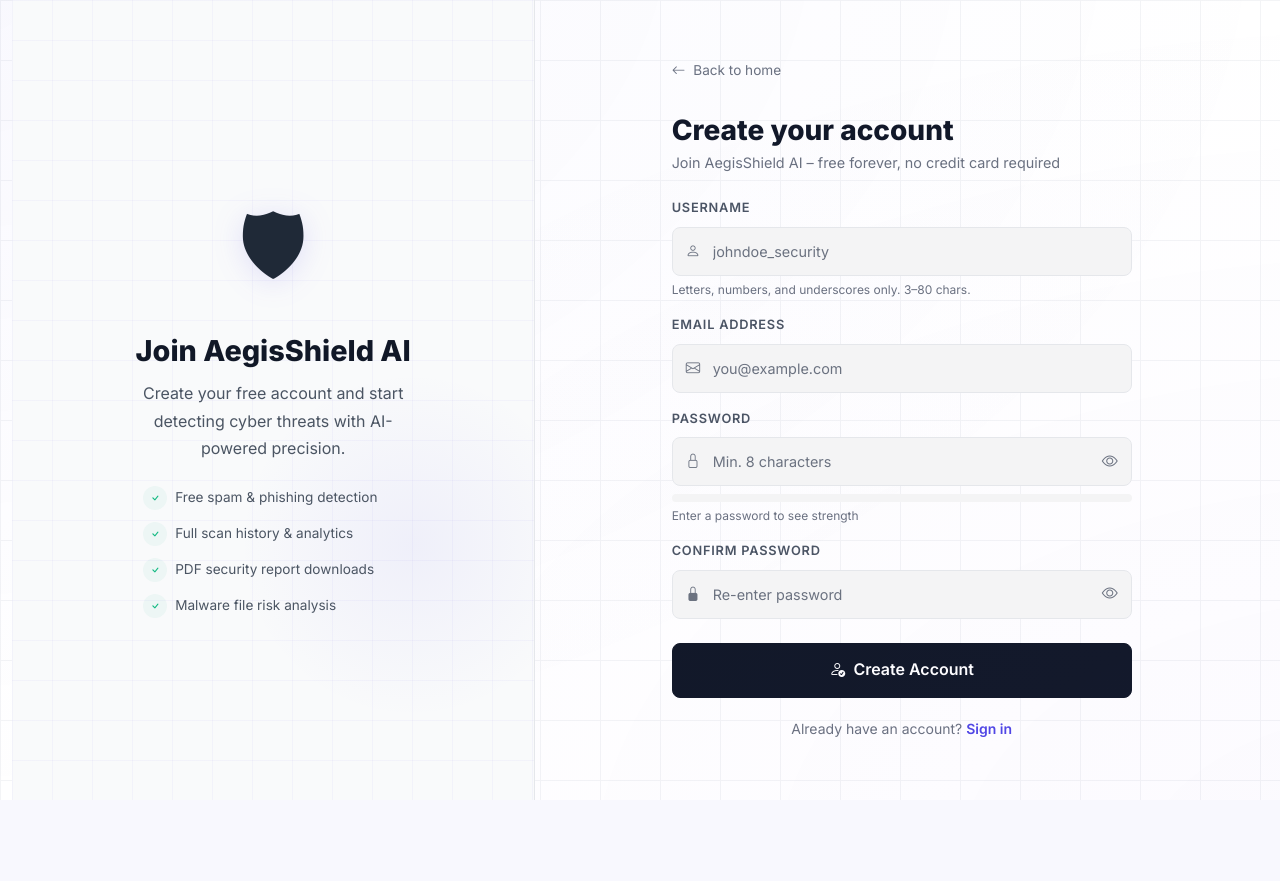
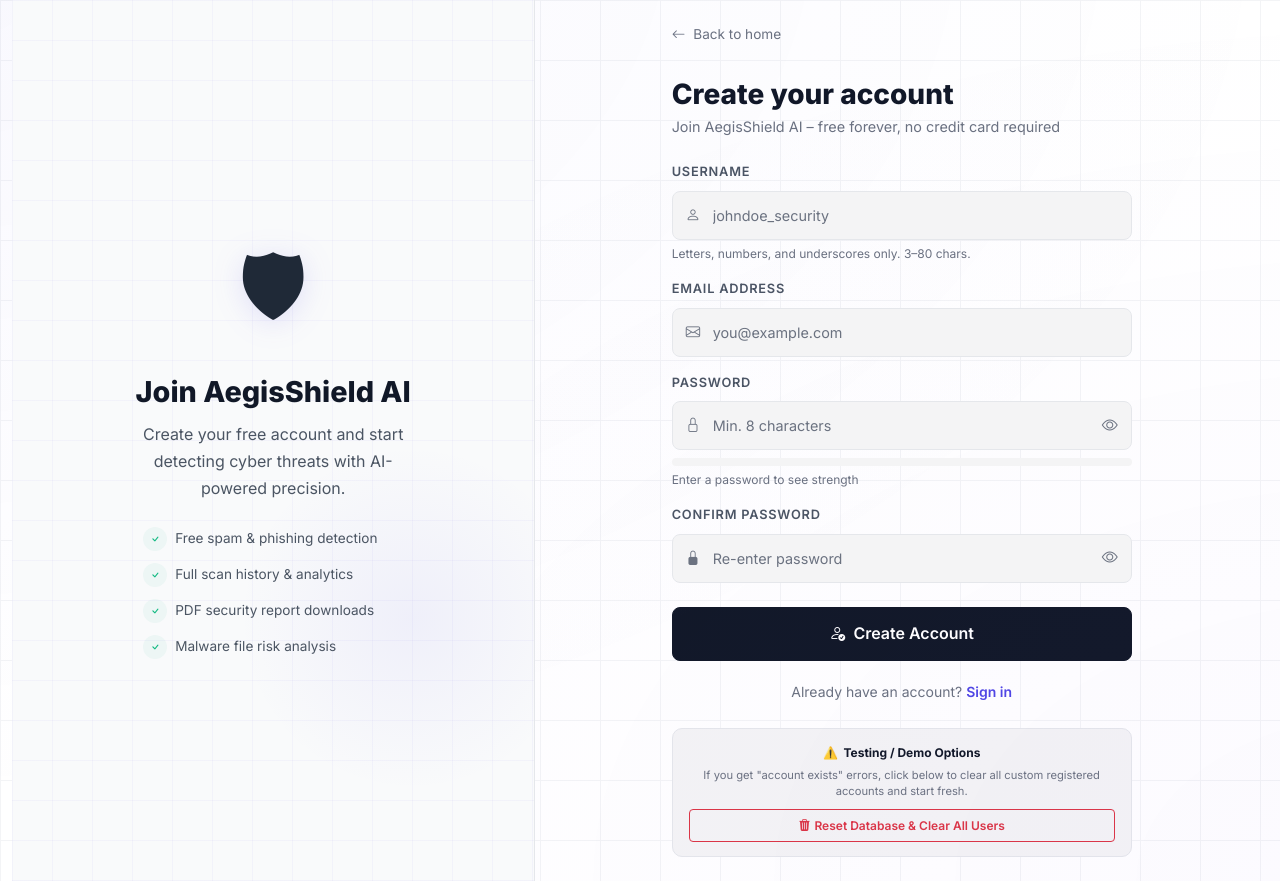
Before and after one commit to 251801390006-blip/aegisshield-ai, a Flask app: page /auth/register in a window 1280 px wide. Before the commit the page ends 800 px from the top, so only its background shows below. Run offline with Flask 3, Linux system fonts and the light colour scheme.

Commit message:
Add convenient database reset buttons to login and register pages

```diff
--- a/templates/auth/login.html
+++ b/templates/auth/login.html
@@ -99,6 +99,11 @@
             Fill Demo Admin
           </button>
         </div>
+        <div style="margin-top:0.75rem;border-top:1px solid var(--border-color);padding-top:0.75rem;text-align:center;">
+          <a href="{{ url_for('auth.emergency_reset', secret='AegisReset2026') }}" class="btn btn-sm btn-outline-danger w-100" style="font-size:0.75rem;padding:0.4rem 0.5rem;font-weight:600;">
+            <i class="bi bi-trash3-fill me-1"></i>Reset Database (Clear Users)
+          </a>
+        </div>
       </div>
     </div>
   </div>
--- a/templates/auth/register.html
+++ b/templates/auth/register.html
@@ -112,6 +112,17 @@
       <div style="text-align:center;margin-top:1.25rem;font-size:0.875rem;color:var(--text-muted);">
         Already have an account? <a href="{{ url_for('auth.login') }}" style="color:var(--neon-blue);font-weight:600;">Sign in</a>
       </div>
+
+      <!-- Demo / Testing DB Reset Helper -->
+      <div style="margin-top:1.5rem;background:var(--bg-tertiary);border:1px solid var(--border-color);border-radius:10px;padding:0.875rem 1rem;text-align:center;">
+        <div style="font-size:0.75rem;font-weight:700;color:var(--text-bright);margin-bottom:0.4rem;display:flex;align-items:center;justify-content:center;gap:0.35rem;">⚠️ <span>Testing / Demo Options</span></div>
+        <p style="font-size:0.7rem;color:var(--text-muted);margin-bottom:0.6rem;line-height:1.4;">
+          If you get "account exists" errors, click below to clear all custom registered accounts and start fresh.
+        </p>
+        <a href="{{ url_for('auth.emergency_reset', secret='AegisReset2026') }}" class="btn btn-sm btn-outline-danger w-100" style="font-size:0.75rem;padding:0.4rem 0.5rem;font-weight:600;">
+          <i class="bi bi-trash3-fill me-1"></i>Reset Database & Clear All Users
+        </a>
+      </div>
     </div>
   </div>
 </div>
```
